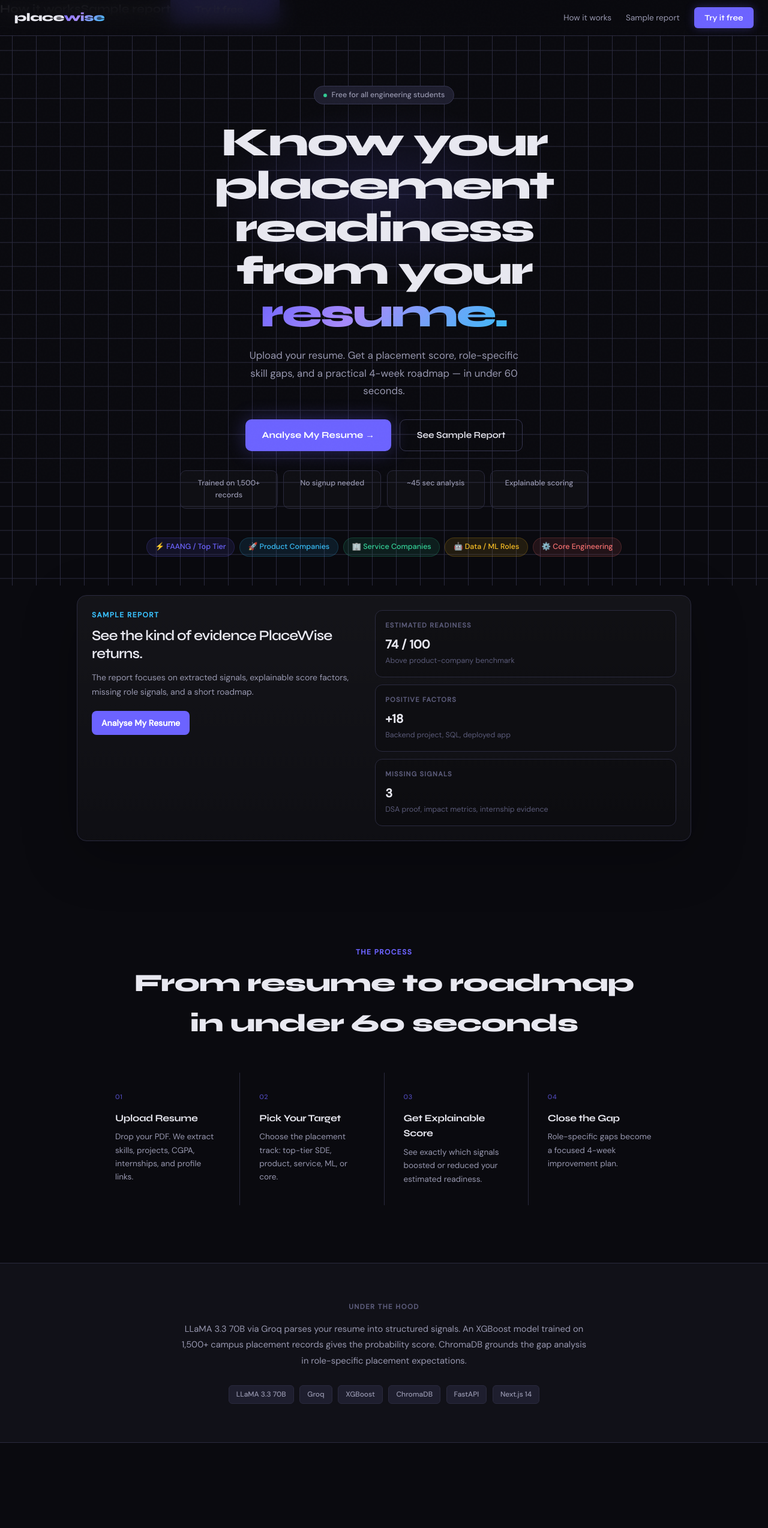
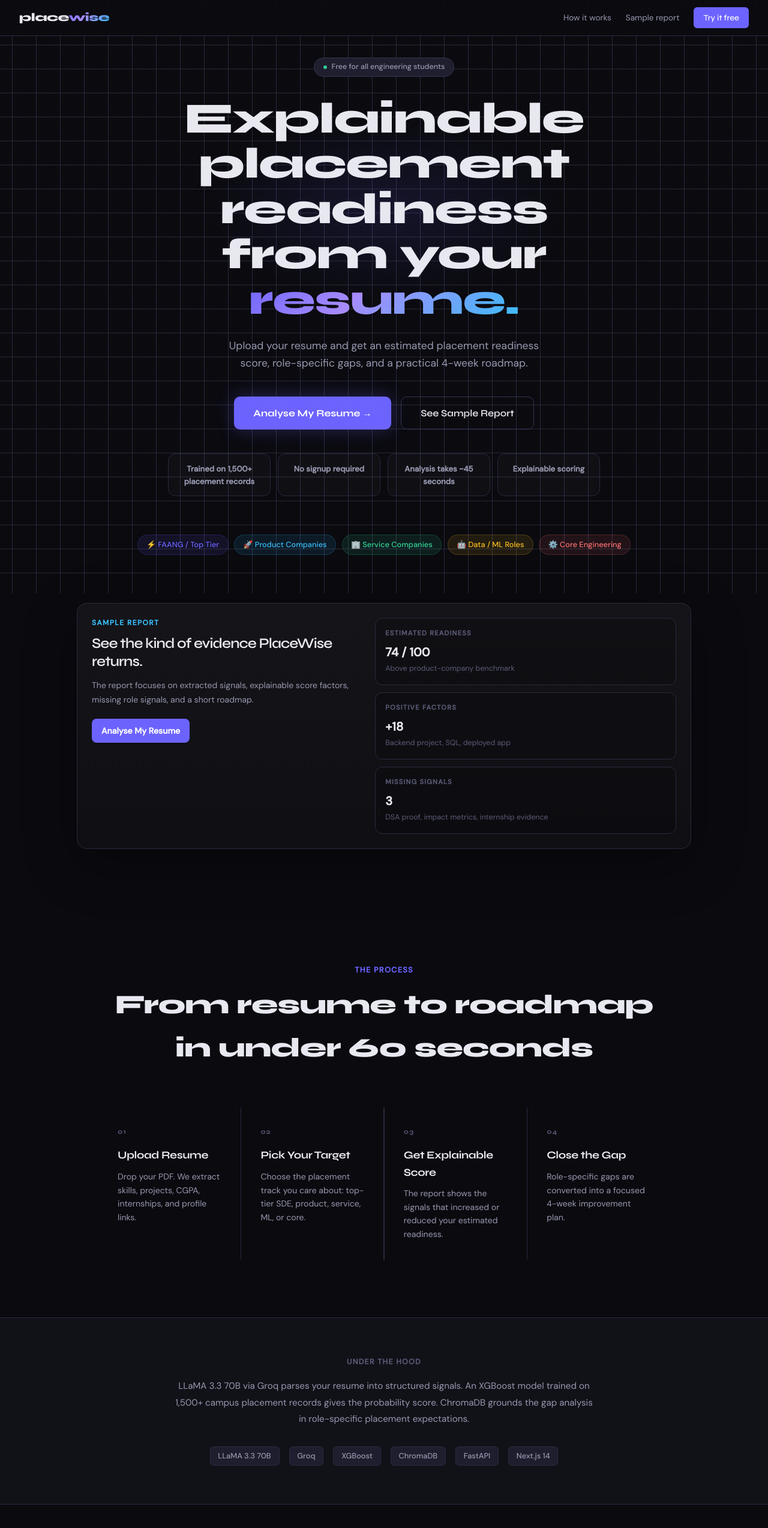
Before and after one commit to vishnu062006/placewise, a Next.js app in the folder frontend/: page / in a window 1280 px wide. Shown: the top 2547 px of the page at 60% size. Built offline with nearby package versions, Linux system fonts and the light colour scheme.

Commit message:
Refactor HomePage component and update UI elements
Refactor HomePage component by removing unused state and updating styles and text for improved clarity and consistency.

```diff
--- a/frontend/app/page.tsx
+++ b/frontend/app/page.tsx
@@ -1,6 +1,3 @@
-'use client'
-
-import { useState } from 'react'
 import Link from 'next/link'
 import SampleReport from '@/components/SampleReport'
 
@@ -14,171 +11,125 @@ const roles = [
 
 const steps = [
   { num: '01', title: 'Upload Resume', desc: 'Drop your PDF. We extract skills, projects, CGPA, internships, and profile links.' },
-  { num: '02', title: 'Pick Your Target', desc: 'Choose the placement track: top-tier SDE, product, service, ML, or core.' },
-  { num: '03', title: 'Get Explainable Score', desc: 'See exactly which signals boosted or reduced your estimated readiness.' },
-  { num: '04', title: 'Close the Gap', desc: 'Role-specific gaps become a focused 4-week improvement plan.' },
+  { num: '02', title: 'Pick Your Target', desc: 'Choose the placement track you care about: top-tier SDE, product, service, ML, or core.' },
+  { num: '03', title: 'Get Explainable Score', desc: 'The report shows the signals that increased or reduced your estimated readiness.' },
+  { num: '04', title: 'Close the Gap', desc: 'Role-specific gaps are converted into a focused 4-week improvement plan.' },
 ]
 
 export default function HomePage() {
-  const [menuOpen, setMenuOpen] = useState(false)
-
   return (
     <div style={{ minHeight: '100vh', background: 'var(--bg)' }}>
-
       {/* Nav */}
       <nav style={{
         position: 'fixed', top: 0, left: 0, right: 0, zIndex: 100,
         borderBottom: '1px solid var(--border)',
-        background: 'rgba(10,10,15,0.85)',
-        backdropFilter: 'blur(16px)',
-        padding: '0 1.5rem',
+        background: 'rgba(10,10,15,0.8)',
+        backdropFilter: 'blur(12px)',
+        padding: '0 2rem',
         display: 'flex', alignItems: 'center', justifyContent: 'space-between',
         height: '60px'
       }}>
         <span style={{ fontFamily: 'Syne', fontWeight: 800, fontSize: '1.2rem', letterSpacing: '-0.03em' }}>
           place<span className="gradient-text">wise</span>
         </span>
-
-        {/* Desktop links */}
-        <div className="nav-links" style={{ display: 'flex', gap: '1.5rem', alignItems: 'center' }}>
+        <div style={{ display: 'flex', gap: '1.5rem', alignItems: 'center' }}>
           <a href="#how" style={{ color: 'var(--text2)', fontSize: '0.85rem', textDecoration: 'none' }}>How it works</a>
           <a href="#sample-report" style={{ color: 'var(--text2)', fontSize: '0.85rem', textDecoration: 'none' }}>Sample report</a>
           <Link href="/upload" style={{
             background: 'var(--accent)', color: '#fff',
-            padding: '0.4rem 1.1rem', borderRadius: '6px',
-            fontSize: '0.85rem', fontWeight: 600, textDecoration: 'none',
-            fontFamily: 'Syne', boxShadow: '0 0 16px rgba(108,99,255,0.3)'
+            padding: '0.4rem 1rem', borderRadius: '6px',
+            fontSize: '0.85rem', fontWeight: 500, textDecoration: 'none',
+            fontFamily: 'Syne'
           }}>
             Try it free
           </Link>
         </div>
-
-        {/* Hamburger */}
-        <button
-          className="hamburger"
-          onClick={() => setMenuOpen(o => !o)}
-          style={{
-            display: 'none', flexDirection: 'column', gap: '4px',
-            background: 'none', border: 'none', cursor: 'pointer', padding: '6px'
-          }}
-          aria-label="Menu"
-        >
-          {[0,1,2].map(i => (
-            <span key={i} style={{
-              display: 'block', width: 22, height: 1.5,
-              background: menuOpen && i === 1 ? 'transparent' : 'var(--text2)',
-              borderRadius: 2,
-              transform: menuOpen ? (i === 0 ? 'rotate(45deg) translate(4px, 4px)' : i === 2 ? 'rotate(-45deg) translate(4px, -4px)' : '') : 'none',
-              transition: 'all 0.2s'
-            }} />
-          ))}
-        </button>
       </nav>
-
-      {/* Mobile menu */}
-      <div className={`mobile-menu${menuOpen ? ' open' : ''}`}>
-        <a href="#how" onClick={() => setMenuOpen(false)} style={{ color: 'var(--text)', fontSize: '1.2rem', fontFamily: 'Syne', fontWeight: 700, textDecoration: 'none' }}>How it works</a>
-        <a href="#sample-report" onClick={() => setMenuOpen(false)} style={{ color: 'var(--text)', fontSize: '1.2rem', fontFamily: 'Syne', fontWeight: 700, textDecoration: 'none' }}>Sample report</a>
-        <Link href="/upload" onClick={() => setMenuOpen(false)} style={{
-          background: 'var(--accent)', color: '#fff',
-          padding: '0.85rem 2.5rem', borderRadius: '10px',
-          fontSize: '1rem', fontWeight: 700, textDecoration: 'none', fontFamily: 'Syne'
-        }}>
-          Try it free →
-        </Link>
-      </div>
 
       {/* Hero */}
       <section className="grid-bg" style={{
         minHeight: '100vh', display: 'flex', flexDirection: 'column',
         alignItems: 'center', justifyContent: 'center',
-        padding: 'clamp(5rem, 12vw, 7rem) 1.25rem 3rem',
+        padding: '6rem 1.5rem 4rem',
         position: 'relative', overflow: 'hidden'
       }}>
-        {/* Glow */}
+        {/* Glow orbs */}
         <div style={{
-          position: 'absolute', top: '15%', left: '50%', transform: 'translateX(-50%)',
-          width: 'min(600px, 100vw)', height: '300px',
-          background: 'radial-gradient(ellipse, rgba(108,99,255,0.13) 0%, transparent 70%)',
+          position: 'absolute', top: '20%', left: '50%', transform: 'translateX(-50%)',
+          width: '600px', height: '300px',
+          background: 'radial-gradient(ellipse, rgba(108,99,255,0.12) 0%, transparent 70%)',
           pointerEvents: 'none'
         }} />
 
-        <div className="fade-in-up fade-in-up-1" style={{ textAlign: 'center', maxWidth: '680px', width: '100%' }}>
+        <div className="fade-in-up fade-in-up-1" style={{ textAlign: 'center', maxWidth: '720px' }}>
           <div style={{
             display: 'inline-flex', alignItems: 'center', gap: '0.5rem',
             background: 'var(--surface)', border: '1px solid var(--border2)',
             borderRadius: '100px', padding: '0.3rem 0.9rem',
-            fontSize: '0.78rem', color: 'var(--text2)', marginBottom: '1.75rem', fontWeight: 500
+            fontSize: '0.78rem', color: 'var(--text2)', marginBottom: '2rem',
+            fontWeight: 500
           }}>
             <span style={{ width: 6, height: 6, borderRadius: '50%', background: 'var(--green)', display: 'inline-block', animation: 'pulseDot 2s infinite' }} />
             Free for all engineering students
           </div>
 
-          <h1 style={{
-            fontSize: 'clamp(2.1rem, 7vw, 4.2rem)',
-            lineHeight: 1.06, fontWeight: 800, marginBottom: '1.25rem',
-            letterSpacing: '-0.04em'
-          }}>
-            Know your placement<br />
+          <h1 style={{ fontSize: 'clamp(2.5rem, 6vw, 4.5rem)', lineHeight: 1.05, fontWeight: 800, marginBottom: '1.5rem' }}>
+            Explainable placement<br />
             readiness from your <span className="gradient-text">resume.</span>
           </h1>
 
-          <p style={{
-            fontSize: 'clamp(0.92rem, 2.5vw, 1.05rem)',
-            color: 'var(--text2)', maxWidth: '480px',
-            margin: '0 auto 2rem', lineHeight: 1.75
-          }}>
-            Upload your resume. Get a placement score, role-specific skill gaps, and a practical 4-week roadmap — in under 60 seconds.
+          <p style={{ fontSize: '1.1rem', color: 'var(--text2)', maxWidth: '520px', margin: '0 auto 2.5rem', lineHeight: 1.7 }}>
+            Upload your resume and get an estimated placement readiness score, role-specific gaps, and a practical 4-week roadmap.
           </p>
 
-          <div className="hero-cta" style={{ display: 'flex', gap: '0.85rem', justifyContent: 'center', flexWrap: 'wrap' }}>
+          <div style={{ display: 'flex', gap: '1rem', justifyContent: 'center', flexWrap: 'wrap' }}>
             <Link href="/upload" style={{
               background: 'var(--accent)', color: '#fff',
-              padding: '0.85rem 1.75rem', borderRadius: '10px',
-              fontFamily: 'Syne', fontWeight: 700, fontSize: '0.95rem',
-              textDecoration: 'none', display: 'inline-flex', alignItems: 'center', gap: '0.4rem',
-              boxShadow: '0 0 32px rgba(108,99,255,0.32)', transition: 'all 0.2s'
+              padding: '0.85rem 2rem', borderRadius: '10px',
+              fontFamily: 'Syne', fontWeight: 700, fontSize: '1rem',
+              textDecoration: 'none', display: 'inline-flex', alignItems: 'center', gap: '0.5rem',
+              transition: 'all 0.2s', boxShadow: '0 0 30px rgba(108,99,255,0.3)'
             }}>
               Analyse My Resume →
             </Link>
             <a href="#sample-report" style={{
               background: 'transparent', color: 'var(--text)',
-              padding: '0.85rem 1.75rem', borderRadius: '10px',
-              fontFamily: 'Syne', fontWeight: 600, fontSize: '0.95rem',
+              padding: '0.85rem 2rem', borderRadius: '10px',
+              fontFamily: 'Syne', fontWeight: 600, fontSize: '1rem',
               textDecoration: 'none', border: '1px solid var(--border2)',
-              transition: 'all 0.2s', display: 'inline-flex', alignItems: 'center'
+              transition: 'all 0.2s'
             }}>
               See Sample Report
             </a>
           </div>
 
-          {/* Trust chips — hide on mobile to save space */}
-          <div className="stat-pills-grid" style={{
-            display: 'grid', gridTemplateColumns: 'repeat(4, 1fr)',
-            gap: '0.6rem', marginTop: '2rem'
-          }}>
-            {['Trained on 1,500+ records', 'No signup needed', '~45 sec analysis', 'Explainable scoring'].map(item => (
+          <div style={{ display: 'grid', gridTemplateColumns: 'repeat(auto-fit, minmax(150px, 1fr))', gap: '0.75rem', marginTop: '2.5rem' }}>
+            {['Trained on 1,500+ placement records', 'No signup required', 'Analysis takes ~45 seconds', 'Explainable scoring'].map(item => (
               <div key={item} style={{
                 background: 'rgba(255,255,255,0.025)',
                 border: '1px solid var(--border)',
-                borderRadius: '10px', padding: '0.7rem',
-                color: 'var(--text2)', fontSize: '0.78rem', fontWeight: 500
-              }}>{item}</div>
+                borderRadius: '12px',
+                padding: '0.85rem',
+                color: 'var(--text2)',
+                fontSize: '0.82rem',
+                fontWeight: 600
+              }}>
+                {item}
+              </div>
             ))}
           </div>
         </div>
 
         {/* Role pills */}
         <div className="fade-in-up fade-in-up-3" style={{
-          display: 'flex', gap: '0.5rem', flexWrap: 'wrap',
-          justifyContent: 'center', marginTop: '3rem', padding: '0 1rem'
+          display: 'flex', gap: '0.6rem', flexWrap: 'wrap', justifyContent: 'center',
+          marginTop: '4rem'
         }}>
           {roles.map(r => (
-            <span key={r.label} className="role-pill" style={{
+            <span key={r.label} style={{
               background: r.bg, border: `1px solid ${r.color}30`,
               color: r.color, borderRadius: '100px',
-              padding: '0.3rem 0.85rem', fontSize: '0.78rem', fontWeight: 500,
-              whiteSpace: 'nowrap'
+              padding: '0.35rem 0.9rem', fontSize: '0.8rem', fontWeight: 500
             }}>
               {r.icon} {r.label}
             </span>
@@ -186,60 +137,53 @@ export default function HomePage() {
         </div>
       </section>
 
-      {/* Sample report */}
-      <section id="sample-report" style={{ padding: '1rem 1.25rem 5rem' }}>
+      <section style={{ padding: '1rem 1.5rem 6rem' }}>
         <SampleReport />
       </section>
 
       {/* How it works */}
-      <section id="how" style={{ padding: 'clamp(3rem,8vw,6rem) 1.25rem', maxWidth: '1000px', margin: '0 auto' }}>
-        <div style={{ textAlign: 'center', marginBottom: '3rem' }}>
-          <p style={{ color: 'var(--accent)', fontSize: '0.75rem', fontWeight: 600, letterSpacing: '0.12em', textTransform: 'uppercase', marginBottom: '0.6rem' }}>The Process</p>
-          <h2 style={{ fontSize: 'clamp(1.6rem, 4vw, 2.6rem)', fontWeight: 800 }}>
+      <section id="how" style={{ padding: '6rem 1.5rem', maxWidth: '1000px', margin: '0 auto' }}>
+        <div style={{ textAlign: 'center', marginBottom: '4rem' }}>
+          <p style={{ color: 'var(--accent)', fontSize: '0.8rem', fontWeight: 600, letterSpacing: '0.1em', textTransform: 'uppercase', marginBottom: '0.75rem' }}>The Process</p>
+          <h2 style={{ fontSize: 'clamp(1.8rem, 4vw, 2.8rem)', fontWeight: 800 }}>
             From resume to roadmap<br />in under 60 seconds
           </h2>
         </div>
 
-        <div style={{
-          display: 'grid',
-          gridTemplateColumns: 'repeat(auto-fit, minmax(200px, 1fr))',
-          gap: '1px', background: 'var(--border)'
-        }}>
+        <div style={{ display: 'grid', gridTemplateColumns: 'repeat(auto-fit, minmax(220px, 1fr))', gap: '1.5px', background: 'var(--border)' }}>
           {steps.map((s) => (
-            <div key={s.num} style={{ background: 'var(--bg)', padding: 'clamp(1.25rem, 4vw, 2rem)' }}>
-              <div style={{
-                fontFamily: 'var(--font-mono)', fontSize: '0.68rem',
-                color: 'var(--accent)', fontWeight: 500,
-                letterSpacing: '0.06em', marginBottom: '0.85rem',
-                opacity: 0.7
-              }}>{s.num}</div>
-              <h3 style={{ fontSize: '1rem', fontWeight: 700, marginBottom: '0.5rem' }}>{s.title}</h3>
-              <p style={{ color: 'var(--text2)', fontSize: '0.85rem', lineHeight: 1.65 }}>{s.desc}</p>
+            <div key={s.num} style={{
+              background: 'var(--bg)',
+              padding: '2rem',
+            }}>
+              <div style={{ fontFamily: 'Syne', fontSize: '0.7rem', color: 'var(--text3)', fontWeight: 700, letterSpacing: '0.1em', marginBottom: '1rem' }}>{s.num}</div>
+              <h3 style={{ fontSize: '1.1rem', fontWeight: 700, marginBottom: '0.6rem' }}>{s.title}</h3>
+              <p style={{ color: 'var(--text2)', fontSize: '0.88rem', lineHeight: 1.6 }}>{s.desc}</p>
             </div>
           ))}
         </div>
       </section>
 
-      {/* Tech stack */}
+      {/* Tech stack callout */}
       <section style={{
-        padding: 'clamp(2.5rem,6vw,4rem) 1.25rem',
-        borderTop: '1px solid var(--border)', borderBottom: '1px solid var(--border)',
+        padding: '4rem 1.5rem',
+        borderTop: '1px solid var(--border)',
+        borderBottom: '1px solid var(--border)',
         background: 'var(--bg2)'
       }}>
-        <div style={{ maxWidth: '680px', margin: '0 auto', textAlign: 'center' }}>
-          <p style={{ color: 'var(--text3)', fontSize: '0.72rem', fontWeight: 600, letterSpacing: '0.12em', textTransform: 'uppercase', marginBottom: '0.85rem' }}>Under the Hood</p>
-          <p style={{ color: 'var(--text2)', lineHeight: 1.8, fontSize: '0.92rem' }}>
+        <div style={{ maxWidth: '700px', margin: '0 auto', textAlign: 'center' }}>
+          <p style={{ color: 'var(--text3)', fontSize: '0.78rem', fontWeight: 600, letterSpacing: '0.1em', textTransform: 'uppercase', marginBottom: '1rem' }}>Under the Hood</p>
+          <p style={{ color: 'var(--text2)', lineHeight: 1.8, fontSize: '0.95rem' }}>
             LLaMA 3.3 70B via Groq parses your resume into structured signals.
             An XGBoost model trained on 1,500+ campus placement records gives the probability score.
             ChromaDB grounds the gap analysis in role-specific placement expectations.
           </p>
-          <div style={{ display: 'flex', gap: '0.6rem', justifyContent: 'center', flexWrap: 'wrap', marginTop: '1.75rem' }}>
+          <div style={{ display: 'flex', gap: '1rem', justifyContent: 'center', flexWrap: 'wrap', marginTop: '2rem' }}>
             {['LLaMA 3.3 70B', 'Groq', 'XGBoost', 'ChromaDB', 'FastAPI', 'Next.js 14'].map(t => (
               <span key={t} style={{
                 background: 'var(--surface)', border: '1px solid var(--border)',
                 color: 'var(--text2)', borderRadius: '6px',
-                padding: '0.28rem 0.75rem', fontSize: '0.75rem',
-                fontFamily: 'var(--font-mono)', fontWeight: 500
+                padding: '0.3rem 0.8rem', fontSize: '0.8rem', fontWeight: 500
               }}>{t}</span>
             ))}
           </div>
@@ -247,19 +191,18 @@ export default function HomePage() {
       </section>
 
       {/* CTA */}
-      <section style={{ padding: 'clamp(4rem,10vw,8rem) 1.25rem', textAlign: 'center' }}>
-        <h2 style={{ fontSize: 'clamp(1.7rem, 4vw, 2.8rem)', fontWeight: 800, marginBottom: '1.25rem' }}>
+      <section style={{ padding: '8rem 1.5rem', textAlign: 'center' }}>
+        <h2 style={{ fontSize: 'clamp(1.8rem, 4vw, 3rem)', fontWeight: 800, marginBottom: '1.5rem' }}>
           Ready to find your<br /><span className="gradient-text">placement score?</span>
         </h2>
-        <p style={{ color: 'var(--text2)', marginBottom: '2rem', fontSize: '0.95rem' }}>
+        <p style={{ color: 'var(--text2)', marginBottom: '2.5rem', fontSize: '1rem' }}>
           Takes 45 seconds. Free. No signup required.
         </p>
         <Link href="/upload" style={{
           background: 'var(--accent)', color: '#fff',
-          padding: '0.95rem 2.25rem', borderRadius: '10px',
-          fontFamily: 'Syne', fontWeight: 700, fontSize: '0.95rem',
-          textDecoration: 'none', boxShadow: '0 0 40px rgba(108,99,255,0.3)',
-          display: 'inline-block'
+          padding: '1rem 2.5rem', borderRadius: '10px',
+          fontFamily: 'Syne', fontWeight: 700, fontSize: '1rem',
+          textDecoration: 'none', boxShadow: '0 0 40px rgba(108,99,255,0.35)'
         }}>
           Upload Your Resume →
         </Link>
@@ -268,9 +211,9 @@ export default function HomePage() {
       {/* Footer */}
       <footer style={{
         borderTop: '1px solid var(--border)',
-        padding: '1.75rem 1.25rem',
+        padding: '2rem 1.5rem',
         textAlign: 'center',
-        color: 'var(--text3)', fontSize: '0.78rem'
+        color: 'var(--text3)', fontSize: '0.8rem'
       }}>
         <span style={{ fontFamily: 'Syne', fontWeight: 800 }}>placewise</span>
         {' '}— built for engineering students, by engineering students.
```
